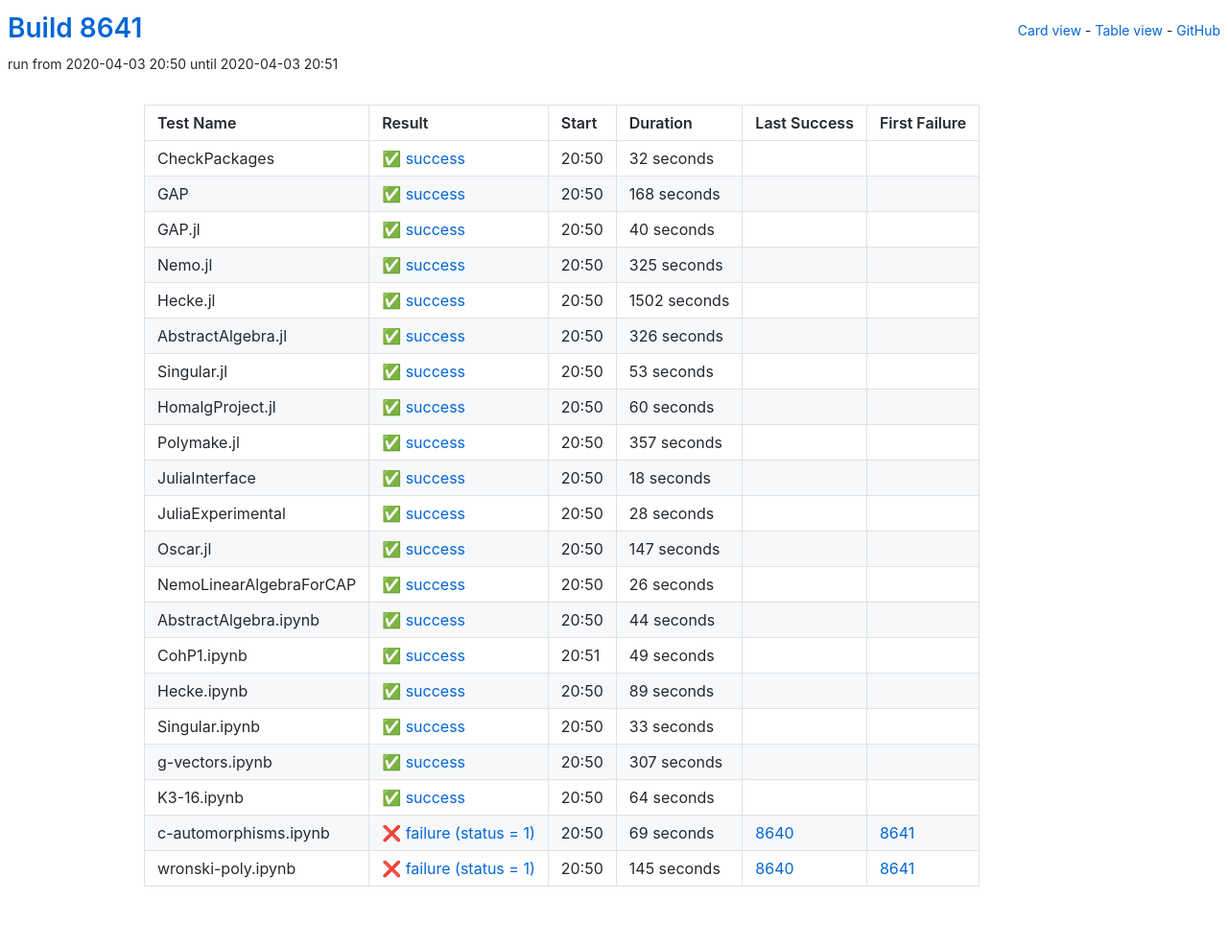
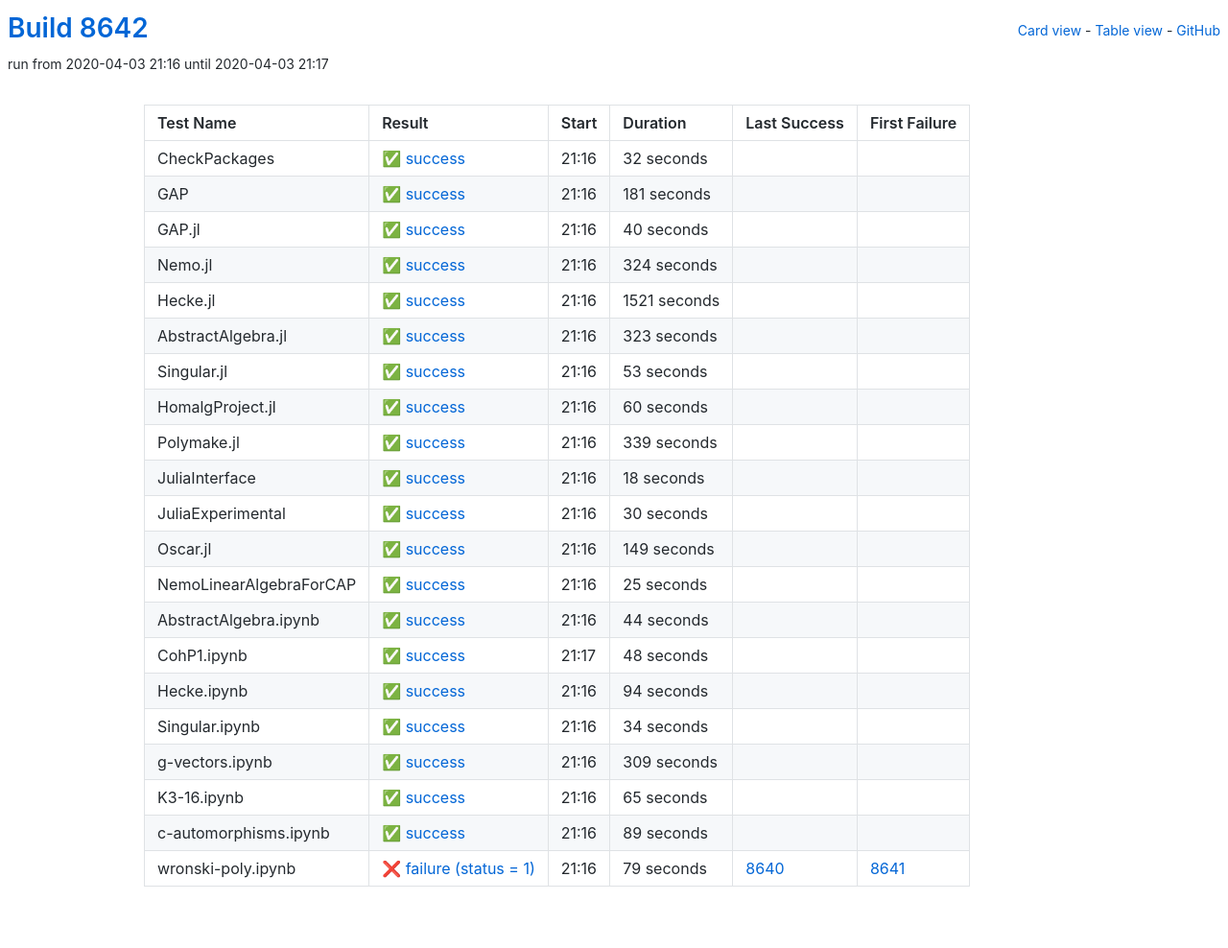
Before and after one commit to oscar-system/oscar-ci-status, a Jekyll site: the page built from table.html, in a window 1280 px wide. Shown: the whole page at 96% size. Built offline with Jekyll 4.4.1, drawn with Linux system fonts in a browser that asks for light colours.

Commit message:
Build 8642

```diff
--- a/_data/ci.yml
+++ b/_data/ci.yml
@@ -1,5 +1,5 @@
-build: 8641
-build_url: https://oscarci.mathematik.uni-kl.de/job/oscar/8641/
+build: 8642
+build_url: https://oscarci.mathematik.uni-kl.de/job/oscar/8642/
 job: oscar
 tests:
 - duration: 32
@@ -8,20 +8,20 @@
   first_failure_url: null
   last_success: false
   last_success_url: null
-  log: https://oscarci.mathematik.uni-kl.de/job/oscar/8641/artifact/logs/build-8641/CheckPackages.log
+  log: https://oscarci.mathematik.uni-kl.de/job/oscar/8642/artifact/logs/build-8642/CheckPackages.log
   name: CheckPackages
-  start: 2020-04-03 20:50
+  start: 2020-04-03 21:16
   status: success
   success: true
-- duration: 168
+- duration: 181
   exitcode: 0
   first_failure: false
   first_failure_url: null
   last_success: false
   last_success_url: null
-  log: https://oscarci.mathematik.uni-kl.de/job/oscar/8641/artifact/logs/build-8641/GAP.log
+  log: https://oscarci.mathematik.uni-kl.de/job/oscar/8642/artifact/logs/build-8642/GAP.log
   name: GAP
-  start: 2020-04-03 20:50
+  start: 2020-04-03 21:16
   status: success
   success: true
 - duration: 40
@@ -30,42 +30,42 @@
   first_failure_url: null
   last_success: false
   last_success_url: null
-  log: https://oscarci.mathematik.uni-kl.de/job/oscar/8641/artifact/logs/build-8641/GAP.jl.log
+  log: https://oscarci.mathematik.uni-kl.de/job/oscar/8642/artifact/logs/build-8642/GAP.jl.log
   name: GAP.jl
-  start: 2020-04-03 20:50
+  start: 2020-04-03 21:16
   status: success
   success: true
-- duration: 325
+- duration: 324
   exitcode: 0
   first_failure: false
   first_failure_url: null
   last_success: false
   last_success_url: null
-  log: https://oscarci.mathematik.uni-kl.de/job/oscar/8641/artifact/logs/build-8641/Nemo.jl.log
+  log: https://oscarci.mathematik.uni-kl.de/job/oscar/8642/artifact/logs/build-8642/Nemo.jl.log
   name: Nemo.jl
-  start: 2020-04-03 20:50
+  start: 2020-04-03 21:16
   status: success
   success: true
-- duration: 1502
+- duration: 1521
   exitcode: 0
   first_failure: false
   first_failure_url: null
   last_success: false
   last_success_url: null
-  log: https://oscarci.mathematik.uni-kl.de/job/oscar/8641/artifact/logs/build-8641/Hecke.jl.log
+  log: https://oscarci.mathematik.uni-kl.de/job/oscar/8642/artifact/logs/build-8642/Hecke.jl.log
   name: Hecke.jl
-  start: 2020-04-03 20:50
+  start: 2020-04-03 21:16
   status: success
   success: true
-- duration: 326
+- duration: 323
   exitcode: 0
   first_failure: false
   first_failure_url: null
   last_success: false
   last_success_url: null
-  log: https://oscarci.mathematik.uni-kl.de/job/oscar/8641/artifact/logs/build-8641/AbstractAlgebra.jl.log
+  log: https://oscarci.mathematik.uni-kl.de/job/oscar/8642/artifact/logs/build-8642/AbstractAlgebra.jl.log
   name: AbstractAlgebra.jl
-  start: 2020-04-03 20:50
+  start: 2020-04-03 21:16
   status: success
   success: true
 - duration: 53
@@ -74,9 +74,9 @@
   first_failure_url: null
   last_success: false
   last_success_url: null
-  log: https://oscarci.mathematik.uni-kl.de/job/oscar/8641/artifact/logs/build-8641/Singular.jl.log
+  log: https://oscarci.mathematik.uni-kl.de/job/oscar/8642/artifact/logs/build-8642/Singular.jl.log
   name: Singular.jl
-  start: 2020-04-03 20:50
+  start: 2020-04-03 21:16
   status: success
   success: true
 - duration: 60
@@ -85,20 +85,20 @@
   first_failure_url: null
   last_success: false
   last_success_url: null
-  log: https://oscarci.mathematik.uni-kl.de/job/oscar/8641/artifact/logs/build-8641/HomalgProject.jl.log
+  log: https://oscarci.mathematik.uni-kl.de/job/oscar/8642/artifact/logs/build-8642/HomalgProject.jl.log
   name: HomalgProject.jl
-  start: 2020-04-03 20:50
+  start: 2020-04-03 21:16
   status: success
   success: true
-- duration: 357
+- duration: 339
   exitcode: 0
   first_failure: false
   first_failure_url: null
   last_success: false
   last_success_url: null
-  log: https://oscarci.mathematik.uni-kl.de/job/oscar/8641/artifact/logs/build-8641/Polymake.jl.log
+  log: https://oscarci.mathematik.uni-kl.de/job/oscar/8642/artifact/logs/build-8642/Polymake.jl.log
   name: Polymake.jl
-  start: 2020-04-03 20:50
+  start: 2020-04-03 21:16
   status: success
   success: true
 - duration: 18
@@ -107,42 +107,42 @@
   first_failure_url: null
   last_success: false
   last_success_url: null
-  log: https://oscarci.mathematik.uni-kl.de/job/oscar/8641/artifact/logs/build-8641/JuliaInterface.log
+  log: https://oscarci.mathematik.uni-kl.de/job/oscar/8642/artifact/logs/build-8642/JuliaInterface.log
   name: JuliaInterface
-  start: 2020-04-03 20:50
+  start: 2020-04-03 21:16
   status: success
   success: true
-- duration: 28
+- duration: 30
   exitcode: 0
   first_failure: false
   first_failure_url: null
   last_success: false
   last_success_url: null
-  log: https://oscarci.mathematik.uni-kl.de/job/oscar/8641/artifact/logs/build-8641/JuliaExperimental.log
+  log: https://oscarci.mathematik.uni-kl.de/job/oscar/8642/artifact/logs/build-8642/JuliaExperimental.log
   name: JuliaExperimental
-  start: 2020-04-03 20:50
+  start: 2020-04-03 21:16
   status: success
   success: true
-- duration: 147
+- duration: 149
   exitcode: 0
   first_failure: false
   first_failure_url: null
   last_success: false
   last_success_url: null
-  log: https://oscarci.mathematik.uni-kl.de/job/oscar/8641/artifact/logs/build-8641/Oscar.jl.log
+  log: https://oscarci.mathematik.uni-kl.de/job/oscar/8642/artifact/logs/build-8642/Oscar.jl.log
   name: Oscar.jl
-  start: 2020-04-03 20:50
+  start: 2020-04-03 21:16
   status: success
   success: true
-- duration: 26
+- duration: 25
   exitcode: 0
   first_failure: false
   first_failure_url: null
   last_success: false
   last_success_url: null
-  log: https://oscarci.mathematik.uni-kl.de/job/oscar/8641/artifact/logs/build-8641/NemoLinearAlgebraForCAP.log
+  log: https://oscarci.mathematik.uni-kl.de/job/oscar/8642/artifact/logs/build-8642/NemoLinearAlgebraForCAP.log
   name: NemoLinearAlgebraForCAP
-  start: 2020-04-03 20:50
+  start: 2020-04-03 21:16
   status: success
   success: true
 - duration: 44
@@ -151,20 +151,64 @@
   first_failure_url: null
   last_success: false
   last_success_url: null
-  log: https://oscarci.mathematik.uni-kl.de/job/oscar/8641/artifact/logs/build-8641/AbstractAlgebra.ipynb.log
+  log: https://oscarci.mathematik.uni-kl.de/job/oscar/8642/artifact/logs/build-8642/AbstractAlgebra.ipynb.log
   name: AbstractAlgebra.ipynb
-  start: 2020-04-03 20:50
+  start: 2020-04-03 21:16
   status: success
   success: true
-- duration: 49
+- duration: 48
   exitcode: 0
   first_failure: false
   first_failure_url: null
   last_success: false
   last_success_url: null
-  log: https://oscarci.mathematik.uni-kl.de/job/oscar/8641/artifact/logs/build-8641/CohP1.ipynb.log
+  log: https://oscarci.mathematik.uni-kl.de/job/oscar/8642/artifact/logs/build-8642/CohP1.ipynb.log
   name: CohP1.ipynb
-  start: 2020-04-03 20:51
+  start: 2020-04-03 21:17
+  status: success
+  success: true
+- duration: 94
+  exitcode: 0
+  first_failure: false
+  first_failure_url: null
+  last_success: false
+  last_success_url: null
+  log: https://oscarci.mathematik.uni-kl.de/job/oscar/8642/artifact/logs/build-8642/Hecke.ipynb.log
+  name: Hecke.ipynb
+  start: 2020-04-03 21:16
+  status: success
+  success: true
+- duration: 34
+  exitcode: 0
+  first_failure: false
+  first_failure_url: null
+  last_success: false
+  last_success_url: null
+  log: https://oscarci.mathematik.uni-kl.de/job/oscar/8642/artifact/logs/build-8642/Singular.ipynb.log
+  name: Singular.ipynb
+  start: 2020-04-03 21:16
+  status: success
+  success: true
+- duration: 309
+  exitcode: 0
+  first_failure: false
+  first_failure_url: null
+  last_success: false
+  last_success_url: null
+  log: https://oscarci.mathematik.uni-kl.de/job/oscar/8642/artifact/logs/build-8642/g-vectors.ipynb.log
+  name: g-vectors.ipynb
+  start: 2020-04-03 21:16
+  status: success
+  success: true
+- duration: 65
+  exitcode: 0
+  first_failure: false
+  first_failure_url: null
+  last_success: false
+  last_success_url: null
+  log: https://oscarci.mathematik.uni-kl.de/job/oscar/8642/artifact/logs/build-8642/K3-16.ipynb.log
+  name: K3-16.ipynb
+  start: 2020-04-03 21:16
   status: success
   success: true
 - duration: 89
@@ -173,63 +217,19 @@
   first_failure_url: null
   last_success: false
   last_success_url: null
-  log: https://oscarci.mathematik.uni-kl.de/job/oscar/8641/artifact/logs/build-8641/Hecke.ipynb.log
-  name: Hecke.ipynb
-  start: 2020-04-03 20:50
+  log: https://oscarci.mathematik.uni-kl.de/job/oscar/8642/artifact/logs/build-8642/c-automorphisms.ipynb.log
+  name: c-automorphisms.ipynb
+  start: 2020-04-03 21:16
   status: success
   success: true
-- duration: 33
-  exitcode: 0
-  first_failure: false
-  first_failure_url: null
-  last_success: false
-  last_success_url: null
-  log: https://oscarci.mathematik.uni-kl.de/job/oscar/8641/artifact/logs/build-8641/Singular.ipynb.log
-  name: Singular.ipynb
-  start: 2020-04-03 20:50
-  status: success
-  success: true
-- duration: 307
-  exitcode: 0
-  first_failure: false
-  first_failure_url: null
-  last_success: false
-  last_success_url: null
-  log: https://oscarci.mathematik.uni-kl.de/job/oscar/8641/artifact/logs/build-8641/g-vectors.ipynb.log
-  name: g-vectors.ipynb
-  start: 2020-04-03 20:50
-  status: success
-  success: true
-- duration: 64
-  exitcode: 0
-  first_failure: false
-  first_failure_url: null
-  last_success: false
-  last_success_url: null
-  log: https://oscarci.mathematik.uni-kl.de/job/oscar/8641/artifact/logs/build-8641/K3-16.ipynb.log
-  name: K3-16.ipynb
-  start: 2020-04-03 20:50
-  status: success
-  success: true
-- duration: 69
+- duration: 79
   exitcode: 1
   first_failure: 8641
   first_failure_url: https://oscarci.mathematik.uni-kl.de/job/oscar/8641/
   last_success: 8640
   last_success_url: https://oscarci.mathematik.uni-kl.de/job/oscar/8640/
-  log: https://oscarci.mathematik.uni-kl.de/job/oscar/8641/artifact/logs/build-8641/c-automorphisms.ipynb.log
-  name: c-automorphisms.ipynb
-  start: 2020-04-03 20:50
+  log: https://oscarci.mathematik.uni-kl.de/job/oscar/8642/artifact/logs/build-8642/wronski-poly.ipynb.log
+  name: wronski-poly.ipynb
+  start: 2020-04-03 21:16
   status: failure
   success: false
-- duration: 145
-  exitcode: 1
-  first_failure: 8641
-  first_failure_url: https://oscarci.mathematik.uni-kl.de/job/oscar/8641/
-  last_success: 8640
-  last_success_url: https://oscarci.mathematik.uni-kl.de/job/oscar/8640/
-  log: https://oscarci.mathematik.uni-kl.de/job/oscar/8641/artifact/logs/build-8641/wronski-poly.ipynb.log
-  name: wronski-poly.ipynb
-  start: 2020-04-03 20:50
-  status: failure
-  success: false
```
Also changed, not shown: README.md.
